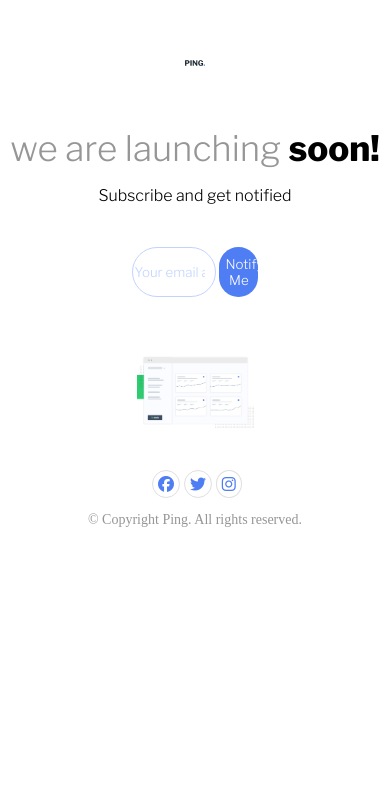
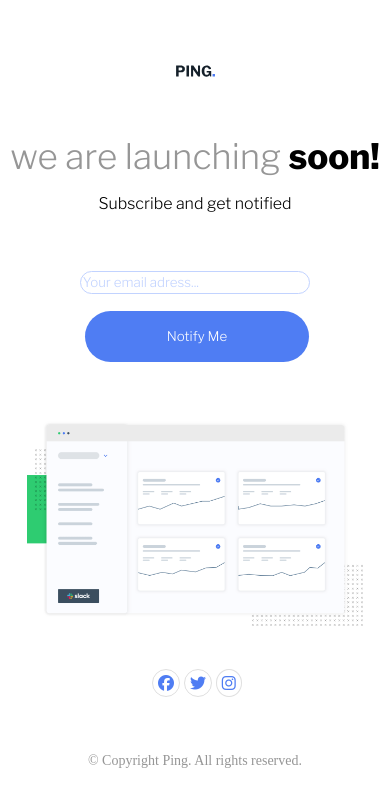
Before and after one commit to DiegoPasaye/pingSingleColumn, a plain HTML site: page index.html in a window 390 px wide. Drawn offline with nearby package versions, Linux system fonts and the light colour scheme.

Commit message:
responsive

```diff
--- a/index.html
+++ b/index.html
@@ -8,6 +8,7 @@
     <link rel="stylesheet" href="styles.css">
 </head>
 <body>
+    <div class="container">
 
         <div class="logo"></div>
         <p class="launch">we are launching <span>soon!</span></p>
@@ -29,6 +30,7 @@
             <i class="fa-brands fa-instagram"></i>
         </div>
         <p class="copyright">&copy; Copyright Ping. All rights reserved.</p>
+    </div>
 </body>
 <script src="main.js"></script>
 <script src="https://kit.fontawesome.com/45cd83c68e.js" crossorigin="anonymous"></script>
--- a/main.js
+++ b/main.js
@@ -1,6 +1,7 @@
 const email = document.querySelector(".email")
 const incorrecto = document.querySelector(".incorrecto")
 const boton = document.querySelector(".boton")
+const error = document.querySelector(".error")
 
 
 let emailRegex = /^[-\w.%+]{1,64}@(?:[A-Z0-9-]{1,63}\.){1,125}[A-Z]{2,63}$/i;
--- a/styles.css
+++ b/styles.css
@@ -104,3 +104,34 @@ span{
 .boton:hover{
     box-shadow: 1px 1px 10px 2px hsl(223, 100%, 88%);
 }
+@media (max-width: 600px){
+    .container{
+        display: flex;
+        flex-direction: column;
+        align-items: center;
+    }
+    .formulario{
+        display: flex;
+        flex-direction: column;
+        align-items: center;
+        width: 100%;
+    }
+    .formulario input{
+        width: 60%;
+        height: 5vw;
+    }
+    .formulario button{
+        width: 60%;
+        margin-top: 2vh;
+    }
+    .logo{
+        width: 50vw;
+        background-size: 10vw;
+    }
+    .ilustration img{
+        width: 90%;
+    }
+    .copyright{
+        padding-top: 5vh;
+    }
+}
```
Lines whose indentation alone changed are shown as unchanged.
